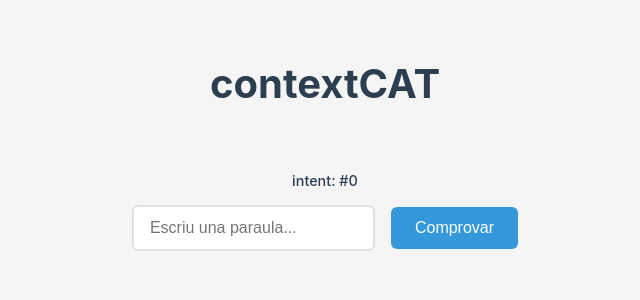
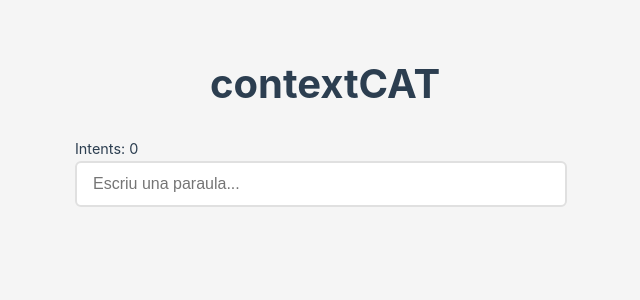
Before and after one commit to aniollidon/contextCat-front, a React (Create React App) app: page / in a window 1280 px wide. Shown: the top 300 px of the page, without its empty margins (315-955 px from the left). Built offline with nearby package versions, Linux system fonts and the light colour scheme.

Commit message:
millores

```diff
--- a/src/App.css
+++ b/src/App.css
@@ -34,27 +34,27 @@ h3 {
 }
 
 .intents {
-  margin-top: 2rem;
+  margin-top: 0.5rem;
   width: 100%;
   max-width: 500px;
 }
 
 .last-guess {
-  margin: 0 0 1.5rem 0;
-  padding: 0.75rem;
-  background: #fff;
-  border-radius: 6px;
-  box-shadow: 0 2px 4px rgba(0,0,0,0.05);
+  margin-bottom: 1rem;
+  min-height: 60px;
+  display: flex;
+  flex-direction: column;
+  justify-content: center;
 }
 
 .intent-item {
   display: flex;
   justify-content: space-between;
   align-items: center;
-  padding: 0.75rem;
-  margin: 0.35rem 0;
-  background: #fff;
-  border-radius: 6px;
+  padding: 0.5rem 1rem;
+  border-radius: 8px;
+  margin-bottom: 0.5rem;
+  background: #f9f9f9;
   border: 1px solid #e0e0e0;
   box-shadow: 0 1px 3px rgba(0,0,0,0.05);
 }
@@ -113,7 +113,6 @@ input {
   border: 2px solid #e0e0e0;
   border-radius: 6px;
   width: 100%;
-  max-width: 300px;
   margin-right: 0.5rem;
   background: #fff;
   color: #2c3e50;
@@ -127,23 +126,7 @@ input:focus {
 }
 
 button {
-  padding: 0.75rem 1.5rem;
-  font-size: 1rem;
-  background: #3498db;
-  color: white;
-  border: none;
-  border-radius: 6px;
-  cursor: pointer;
-  transition: background-color 0.2s ease;
-}
-
-button:hover {
-  background: #2980b9;
-}
-
-button:disabled {
-  background: #bdc3c7;
-  cursor: not-allowed;
+  display: none;
 }
 
 .error {
@@ -172,13 +155,14 @@ button:disabled {
 
 .App-header {
   background-color: #f5f5f5;
-  min-height: 20vh;
+  min-height: auto;
   display: flex;
   flex-direction: column;
   align-items: center;
   justify-content: center;
   font-size: calc(10px + 2vmin);
   color: #2c3e50;
+  width: 100%;
 }
 
 .App-header p {
@@ -280,22 +264,29 @@ button:disabled {
 }
 
 .game-won button:hover {
-  background: #2980b9;
+  background: #27ae60;
 }
 
 .input-container {
   display: flex;
   flex-direction: column;
   align-items: center;
-  gap: 0.5rem;
+  width: 100%;
+  max-width: 500px;
+  position: relative;
   margin-bottom: 1rem;
+}
+
+.input-container form {
+  width: 100%;
 }
 
 .intent-count {
   font-size: 0.9rem;
   color: #2c3e50;
-  font-weight: 500;
-  margin-bottom: 0.5rem;
+  text-align: left;
+  width: 100%;
+  margin-bottom: 0.25rem;
 }
 
 form {
@@ -303,3 +294,18 @@ form {
   gap: 0.5rem;
   align-items: center;
 }
+
+.error-item {
+  background-color: #f8d7da;
+  color: #721c24;
+  text-align: center;
+}
+
+.highlighted {
+  border: 2px solid #3498db;
+  box-shadow: 0 0 10px rgba(52, 152, 219, 0.5);
+}
+
+.proximitat-text {
+  font-weight: bold;
+}
--- a/src/App.tsx
+++ b/src/App.tsx
@@ -3,51 +3,59 @@ import './App.css';
 
 interface Intent {
   paraula: string;
-  proximitat: number;
+  formaCanonica: string | null;
+  posicio: number;
+  totalParaules: number;
   esCorrecta: boolean;
-  id: number;
 }
 
 interface ErrorResponse {
   detail: string;
 }
 
-interface Guess {
-  word: string;
-  proximity: number;
-  isCorrect: boolean;
-  arrel: string;
+interface GuessResponse {
+  paraula: string;
+  forma_canonica: string | null;
+  posicio: number;
+  total_paraules: number;
+  es_correcta: boolean;
+  detail?: string;
 }
 
 function App() {
   const [guess, setGuess] = useState('');
   const [intents, setIntents] = useState<Intent[]>([]);
   const [error, setError] = useState<string | null>(null);
-  const [nextId, setNextId] = useState(0);
-  const [guesses, setGuesses] = useState<Guess[]>([]);
   const [gameWon, setGameWon] = useState(false);
-  const [fadeOutIndex, setFadeOutIndex] = useState<number | null>(null);
-  const [lastGuess, setLastGuess] = useState<Guess | null>(null);
+  const [lastGuess, setLastGuess] = useState<Intent | null>(null);
 
-  const getProximitatColor = (proximitat: number): string => {
-    if (proximitat > 0.8) return '#4caf50'; // Verd
-    if (proximitat > 0.6) return '#ff9800'; // Taronja
-    if (proximitat > 0.4) return '#ffc107'; // Groc
+  const getPosicioColor = (posicio: number): string => {
+    if (posicio < 25) return '#4caf50'; // Verd
+    if (posicio < 50) return '#ffc107'; // Groc
+    if (posicio < 500) return '#ff9800'; // Taronja
     return '#f44336'; // Vermell
   };
 
-  const getProximitatText = (proximitat: number): string => {
-    if (proximitat > 0.8) return 'Molt proper!';
-    if (proximitat > 0.6) return 'Proper';
-    if (proximitat > 0.4) return 'Llunyà';
+  const getPosicioText = (posicio: number): string => {
+    if (posicio === 0) return 'Perfecte!';
+    if (posicio < 25) return 'Molt a prop';
+    if (posicio < 50) return 'A prop';
+    if (posicio < 500) return 'Llunyà';
     return 'Molt llunyà';
   };
 
-  const getBackgroundStyle = (proximitat: number) => {
-    const color = getProximitatColor(proximitat);
+  const getBackgroundStyle = (posicio: number, totalParaules: number) => {
+    // Escala logarítmica per al percentatge de la barra.
+    // Això fa que les diferències a les posicions baixes siguin més visibles.
+    // Si posicio és 0, el percentatge és 100%.
+    // S'utilitza log(posicio + 1) per evitar log(0).
+    const percentatge = posicio === 0
+      ? 1
+      : Math.max(0, 1 - (Math.log(posicio + 1) / Math.log(totalParaules)));
+
+    const color = getPosicioColor(posicio);
     return {
-      background: `linear-gradient(to right, ${color}22 ${proximitat * 100}%, rgba(255, 255, 255, 0.1) ${proximitat * 100}%)`,
-      borderLeft: `4px solid ${color}`
+      background: `linear-gradient(to right, ${color}22 ${percentatge * 100}%, rgba(255, 255, 255, 0.1) ${percentatge * 100}%)`
     } as React.CSSProperties;
   };
 
@@ -60,37 +68,40 @@ function App() {
       const response = await fetch('http://localhost:8000/guess', {
         method: 'POST',
         headers: { 'Content-Type': 'application/json' },
-        body: JSON.stringify({ word: trimmed })
+        body: JSON.stringify({ paraula: trimmed })
       });
-      const data = await response.json();
+      const data: GuessResponse = await response.json();
       if (!response.ok) {
-        throw new Error(data.detail || 'Error inesperat');
+        // Si l'error ve de l'API, el guardem i evitem netejar l'input
+        const errorData = data as any;
+        setError(errorData.detail || 'Error inesperat');
+        setLastGuess(null); // Amaguem l'últim intent per mostrar l'error
+        return; // Aturem l'execució aquí
       }
 
-      const newGuess = {
-        word: trimmed,
-        proximity: data.proximitat,
-        isCorrect: data.es_correcta,
-        arrel: data.arrel
+      const newGuess: Intent = {
+        paraula: data.paraula,
+        formaCanonica: data.forma_canonica,
+        posicio: data.posicio,
+        totalParaules: data.total_paraules,
+        esCorrecta: data.es_correcta
       };
 
-      // Guardar l'últim intent
       setLastGuess(newGuess);
-
-      // Afegir a la llista d'intents
-      setGuesses(prev => [newGuess, ...prev].sort((a, b) => b.proximity - a.proximity));
+      setIntents(prev => [newGuess, ...prev].sort((a, b) => a.posicio - b.posicio));
 
       setGuess('');
       if (data.es_correcta) {
         setGameWon(true);
-        alert('Felicitats! Has encertat la paraula!');
       }
     } catch (err) {
+      // Aquest catch és per a errors de xarxa, no per a respostes de l'API
       if (err instanceof Error) {
         setError(err.message);
       } else {
-        setError('Hi ha hagut un error inesperat');
+        setError('Hi ha hagut un error de xarxa inesperat');
       }
+      setLastGuess(null); // Amaguem l'últim intent també en aquests errors
     }
   };
 
@@ -100,9 +111,9 @@ function App() {
       {!gameWon ? (
         <header className="App-header">
           <div className="input-container">
-            <div className="intent-count">intent: #{guesses.length}</div>
+            <div className="intent-count">Intents: {intents.length}</div>
             <form onSubmit={handleSubmit}>
-              <input
+              <input id="guess-input"
                 type="text"
                 value={guess}
                 onChange={(e) => setGuess(e.target.value)}
@@ -114,7 +125,6 @@ function App() {
               </button>
             </form>
           </div>
-          {error && <div className="error">{error}</div>}
         </header>
       ) : (
         <div className="game-won">
@@ -123,47 +133,51 @@ function App() {
         </div>
       )}
       <div className="intents">
-        {lastGuess && (
-          <div className="last-guess">
-            <div className="intent-item highlighted" style={getBackgroundStyle(lastGuess.proximity)}>
+        <div className="last-guess">
+          {error ? (
+            <div className="intent-item error-item">
+              <span className="paraula">{error}</span>
+            </div>
+          ) : lastGuess && (
+            <div className="intent-item highlighted" style={getBackgroundStyle(lastGuess.posicio, lastGuess.totalParaules)}>
               <span className="paraula">
-                {lastGuess.word}
-                {lastGuess.word !== lastGuess.arrel && ` (${lastGuess.arrel})`}
+                {lastGuess.paraula}
+                {lastGuess.formaCanonica && ` (${lastGuess.formaCanonica})`}
               </span>
               <div className="proximitat-info">
                 <span
                   className="proximitat-text"
-                  style={{ color: getProximitatColor(lastGuess.proximity) }}
+                  style={{ color: getPosicioColor(lastGuess.posicio) }}
                 >
-                  {getProximitatText(lastGuess.proximity)}
+                  {getPosicioText(lastGuess.posicio)}
                 </span>
                 <span className="proximitat-valor">
-                  {(lastGuess.proximity * 100).toFixed(1)}%
+                  #{lastGuess.posicio}
                 </span>
               </div>
             </div>
-          </div>
-        )}
+          )}
+        </div>
         <ul>
-          {guesses.map((guess, idx) => (
+          {intents.map((intent, idx) => (
             <li
               key={idx}
-              className={`intent-item ${guess.isCorrect ? 'correct' : ''} ${guess === lastGuess ? 'highlighted' : ''}`}
-              style={getBackgroundStyle(guess.proximity)}
+              className={`intent-item ${intent.esCorrecta ? 'correct' : ''} ${intent === lastGuess ? 'highlighted' : ''}`}
+              style={getBackgroundStyle(intent.posicio, intent.totalParaules)}
             >
               <span className="paraula">
-                {guess.word}
-                {guess.word !== guess.arrel && ` (${guess.arrel})`}
+                {intent.paraula}
+                {intent.formaCanonica && ` (${intent.formaCanonica})`}
               </span>
               <div className="proximitat-info">
                 <span
                   className="proximitat-text"
-                  style={{ color: getProximitatColor(guess.proximity) }}
+                  style={{ color: getPosicioColor(intent.posicio) }}
                 >
-                  {getProximitatText(guess.proximity)}
+                  {getPosicioText(intent.posicio)}
                 </span>
                 <span className="proximitat-valor">
-                  {(guess.proximity * 100).toFixed(1)}%
+                  #{intent.posicio}
                 </span>
               </div>
             </li>
```
